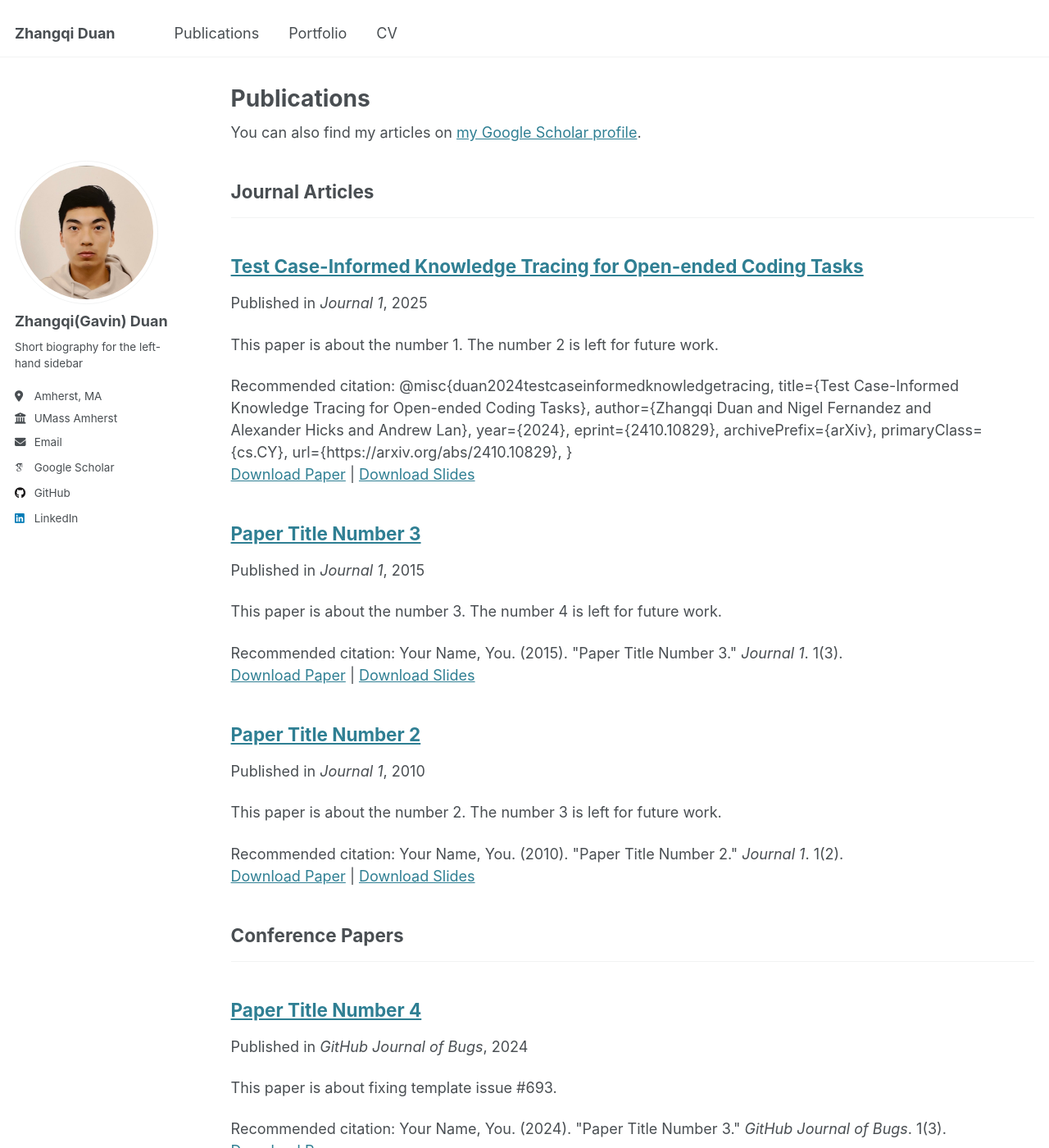
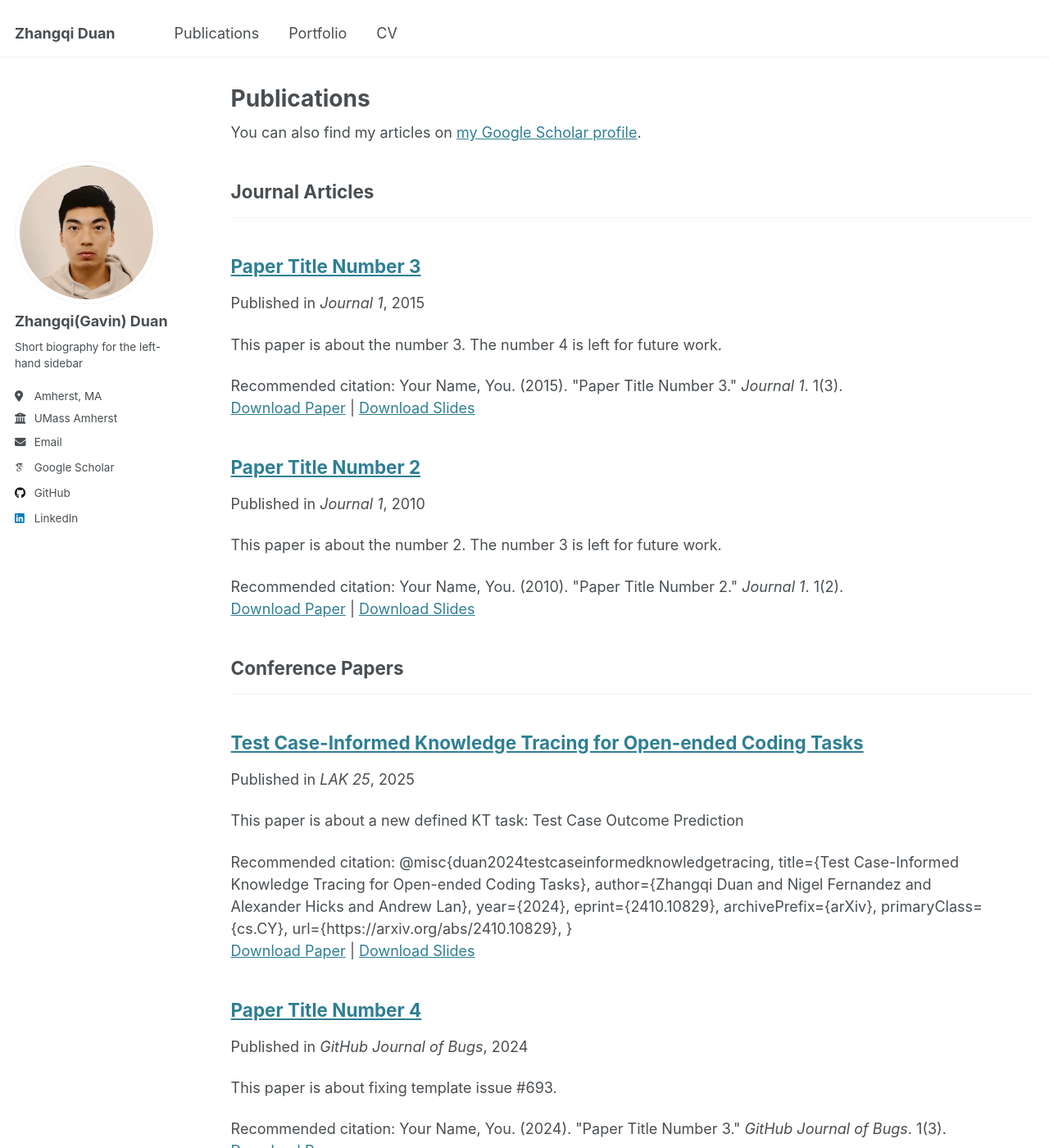
Before and after one commit to GavinDuan513/GavinDuan513.github.io, a Jekyll site: the page built from _pages/publications.html, in a window 1280 px wide and 1400 px high. Shown: the whole window at 82% size. Built offline with Jekyll 4.4.1, drawn with Linux system fonts in a browser that asks for light colours; some web fonts are replaced.

Commit message:
Update 2009-10-01-paper-title-number-1.md

```diff
--- a/_publications/2009-10-01-paper-title-number-1.md
+++ b/_publications/2009-10-01-paper-title-number-1.md
@@ -1,11 +1,11 @@
 ---
 title: "Test Case-Informed Knowledge Tracing for Open-ended Coding Tasks"
 collection: publications
-category: manuscripts
+category: conferences
 permalink: /publication/2009-10-01-paper-title-number-1
-excerpt: 'This paper is about the number 1. The number 2 is left for future work.'
+excerpt: 'This paper is about a new defined KT task: Test Case Outcome Prediction'
 date: 2025-03-08
-venue: 'Journal 1'
+venue: 'LAK 25'
 slidesurl: ''
 paperurl: 'https://arxiv.org/pdf/2410.10829'
 citation: '@misc{duan2024testcaseinformedknowledgetracing,
```
